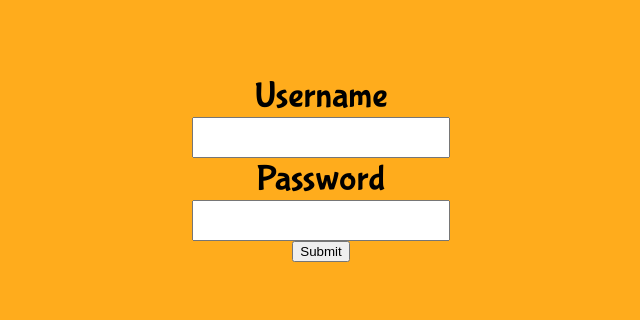
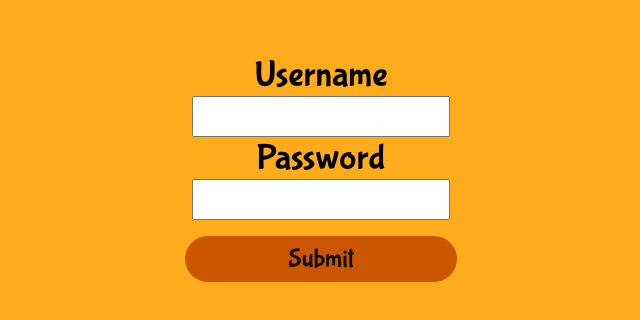
Before and after one commit to TGKElit/ReactAssignment, a React (Create React App) app in the folder react-assignment/: page /login in a window 1280 px wide. Shown: the part 232-552 px from the top of the page, without its empty margins (319-959 px from the left). Built offline with nearby package versions, Linux system fonts and the light colour scheme.

Commit message:
added button

```diff
--- a/react-assignment/src/components/loginForm/index.jsx
+++ b/react-assignment/src/components/loginForm/index.jsx
@@ -1,4 +1,5 @@
 import { useState } from "react";
+import Button from "../button";
 
 const LoginForm = (props) => {
   const [usernameInput, setUsernameInput] = useState("");
@@ -120,7 +121,7 @@ const LoginForm = (props) => {
         }}
       />
 
-      <button onClick={authMode}>Submit</button>
+      <Button handleClick={authMode}>Submit</Button>
     </>
   );
 };
```
